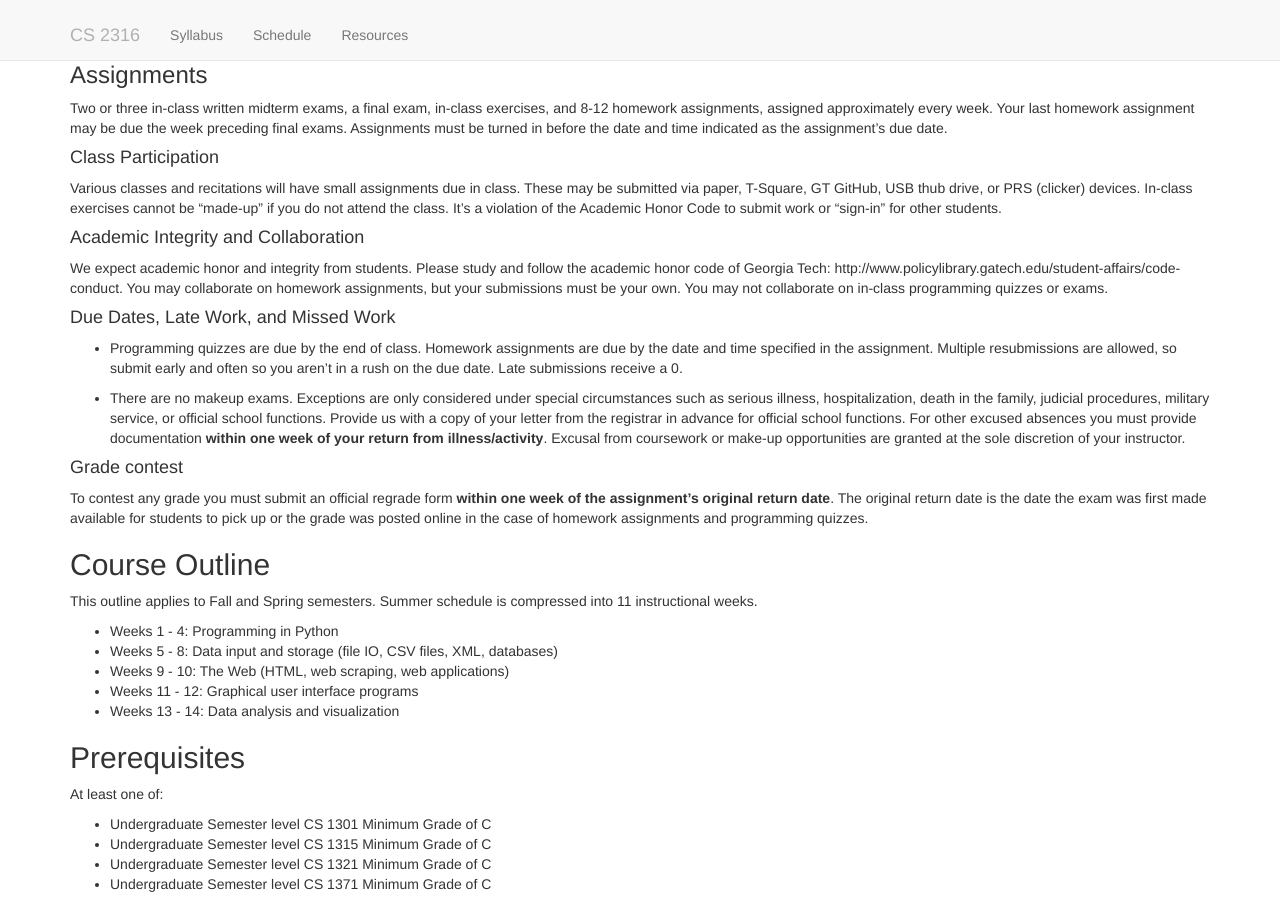
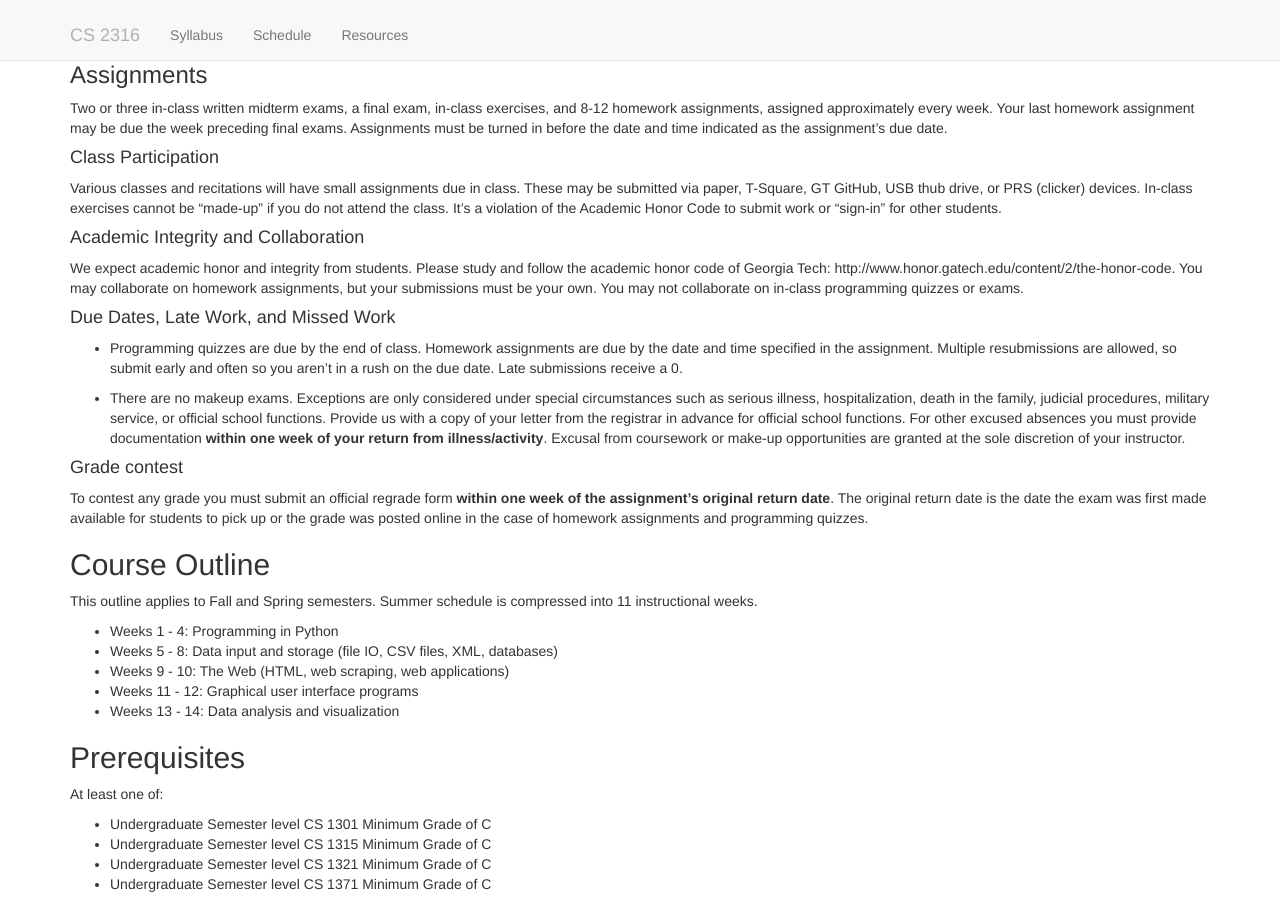
Before and after one commit to sswensen3/cs2316.github.io, a Jekyll site: the page built from syllabus.html, in a window 1280 px wide and 900 px high, scrolled down 1256 px. Built offline with Jekyll 4.4.1, drawn with Linux system fonts in a browser that asks for light colours; nearby versions of some CDN libraries; some of the changed lines change nothing that is shown.

Commit message:
Update link to honor code

```diff
--- a/_includes/CS2316.md
+++ b/_includes/CS2316.md
@@ -65,7 +65,7 @@ Various classes and recitations will have small assignments due in class. These
 
 #### Academic Integrity and Collaboration
 
-We expect academic honor and integrity from students. Please study and follow the academic honor code of Georgia Tech: http://www.policylibrary.gatech.edu/student-affairs/code-conduct. You may collaborate on homework assignments, but your submissions must be your own. You may not collaborate on in-class programming quizzes or exams.
+We expect academic honor and integrity from students. Please study and follow the academic honor code of Georgia Tech: http://www.honor.gatech.edu/content/2/the-honor-code. You may collaborate on homework assignments, but your submissions must be your own. You may not collaborate on in-class programming quizzes or exams.
 
 #### Due Dates, Late Work, and Missed Work
 
```
